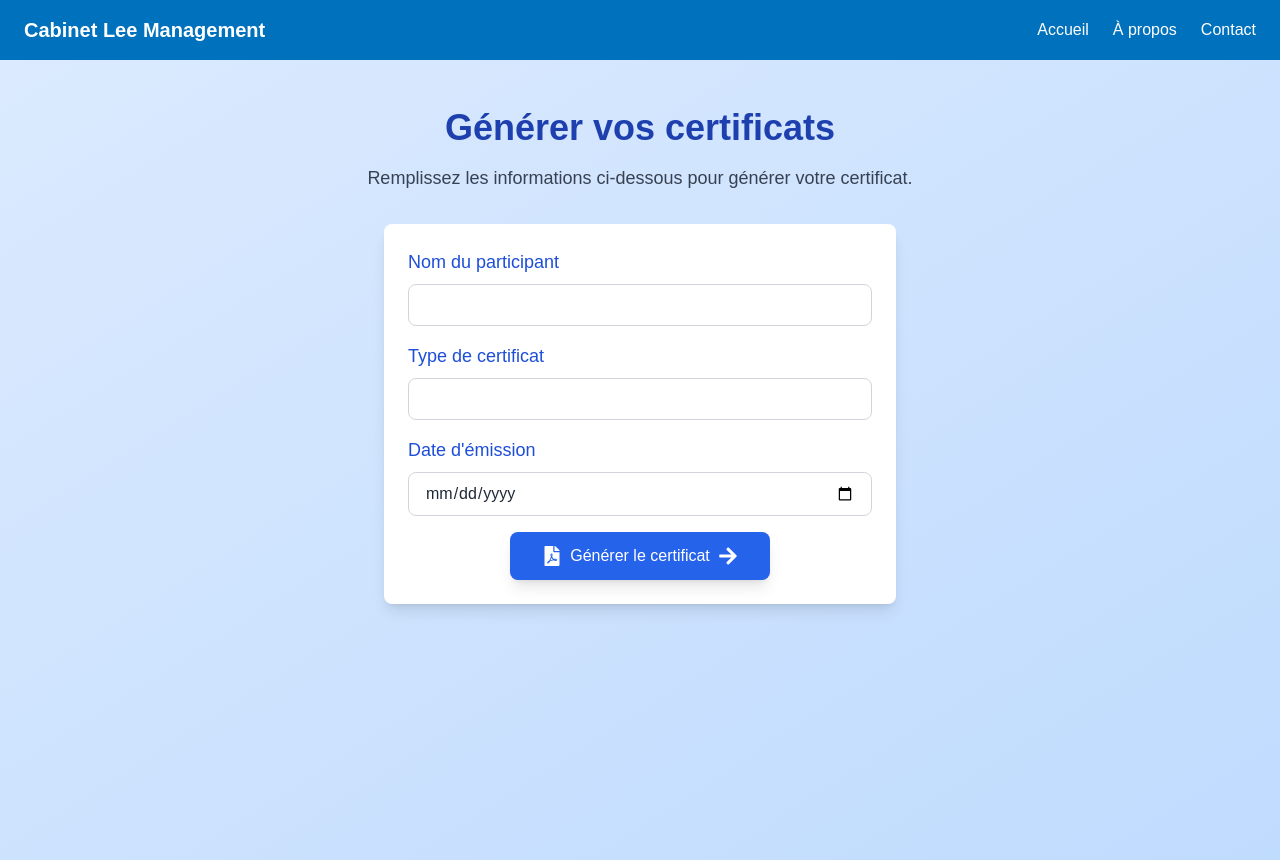
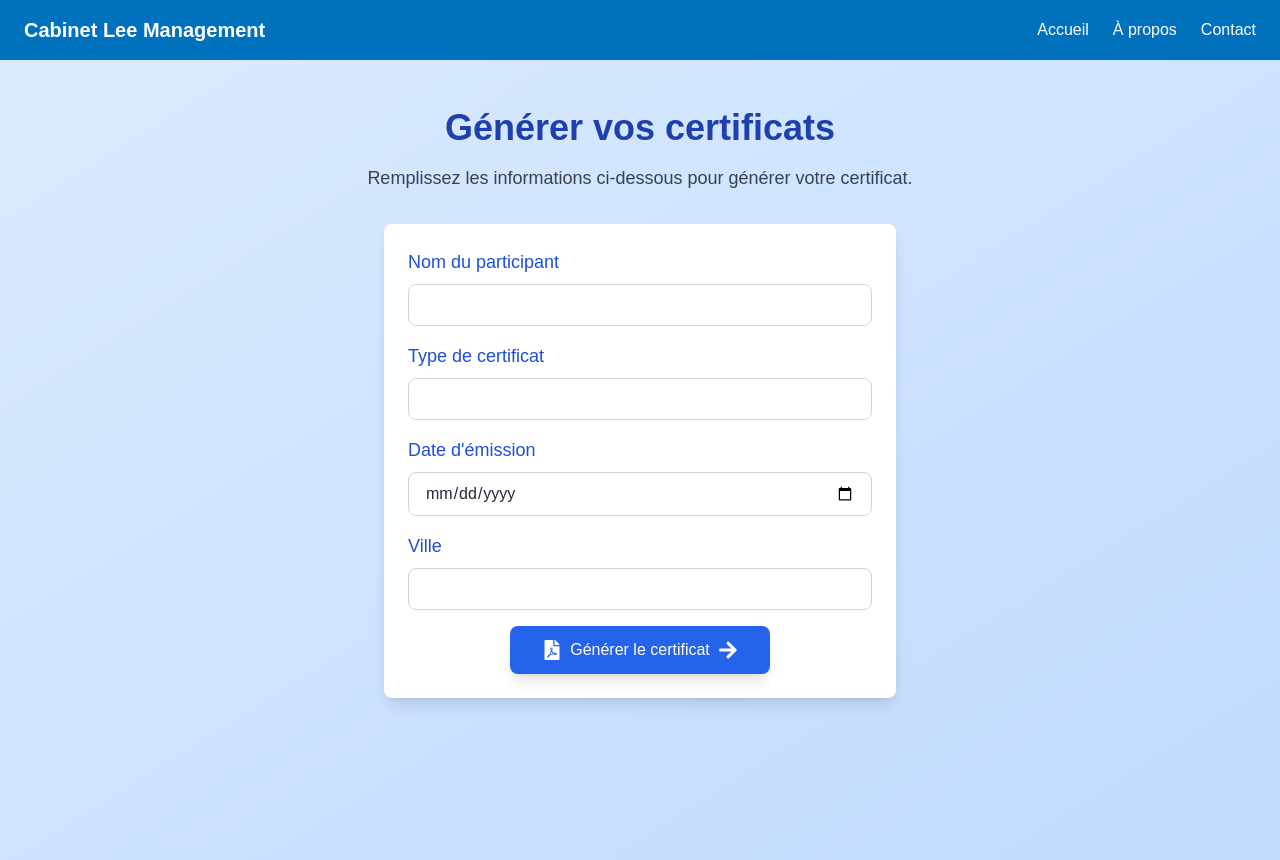
Before and after one commit to Jordan-Gloire/certificat-app, a Next.js app: page /generate in a window 1280 px wide. Built offline with nearby package versions, Linux system fonts and the light colour scheme.

Commit message:
maj generer certificat

```diff
--- a/app/(pages)/generate/page.tsx
+++ b/app/(pages)/generate/page.tsx
@@ -11,6 +11,7 @@ export default function GenerateCertificates() {
     name: "",
     certificateType: "",
     issueDate: "",
+    ville: "",
   });
   const [showPreview, setShowPreview] = useState(false); // State pour afficher l'aperçu
 
@@ -23,24 +24,6 @@ export default function GenerateCertificates() {
     setShowPreview(true); // Met à jour l'aperçu dès que l'utilisateur modifie un champ
   };
 
-  // const handleSubmit = (e: React.FormEvent) => {
-  //   e.preventDefault();
-  //   // Logique pour générer un PDF ici
-  //   console.log("Certificat généré pour", formData);
-  // };
-
-  // const handleSubmit = (e: React.FormEvent) => {
-  //   e.preventDefault();
-  //   const { name, certificateType, issueDate } = formData;
-
-  //   const doc = new jsPDF();
-  //   doc.setFontSize(20);
-  //   doc.text("Certificat de " + certificateType, 20, 30);
-  //   doc.text("Nom : " + name, 20, 40);
-  //   doc.text("Date d'émission : " + issueDate, 20, 50);
-  //   doc.save("certificat.pdf"); // Télécharge le PDF
-  //   console.log("Certificat généré");
-  // };
   const handleSubmit = async (e: React.FormEvent) => {
     e.preventDefault();
 
@@ -150,6 +133,24 @@ export default function GenerateCertificates() {
                     className="mt-2 w-full px-4 py-2 border border-gray-300 rounded-lg focus:outline-none focus:ring-2 focus:ring-blue-500"
                   />
                 </div>
+                {/* Ville*/}
+                <div>
+                  <label
+                    htmlFor="issueDate"
+                    className="block text-lg font-medium text-blue-700"
+                  >
+                    {"Ville"}
+                  </label>
+                  <input
+                    type="text"
+                    id="ville"
+                    name="ville"
+                    value={formData.ville}
+                    onChange={handleChange}
+                    required
+                    className="mt-2 w-full px-4 py-2 border border-gray-300 rounded-lg focus:outline-none focus:ring-2 focus:ring-blue-500"
+                  />
+                </div>
 
                 {/* Bouton de génération */}
                 <div className="mt-6 flex justify-center">
@@ -176,7 +177,7 @@ export default function GenerateCertificates() {
     <div
       className="relative w-full h-[595px] mx-auto bg-no-repeat bg-cover border border-blue-200 rounded-lg"
       style={{
-        backgroundImage: `url('/certificate_template.jpg')`, // Assure-toi que le chemin est correct
+        backgroundImage: `url('/model-certificat.png')`, // Assure-toi que le chemin est correct
         backgroundSize: "cover",
         backgroundPosition: "center",
       }}
@@ -184,13 +185,16 @@ export default function GenerateCertificates() {
       {/* Texte dynamique sur le certificat */}
       <div className="absolute top-[30%] left-[20%] text-left">
         <p className="text-xl font-bold text-blue-900">
-          Certificat de {formData.certificateType}
+          {formData.certificateType}
         </p>
         <p className="text-lg text-gray-800 mt-2">
-          Nom : {formData.name}
+          {formData.name}
         </p>
         <p className="text-lg text-gray-800 mt-2">
-          Date d'émission : {formData.issueDate}
+          {formData.issueDate}
+        </p>
+        <p className="text-lg text-gray-800 mt-2">
+           {formData.ville}
         </p>
       </div>
     </div>
```
